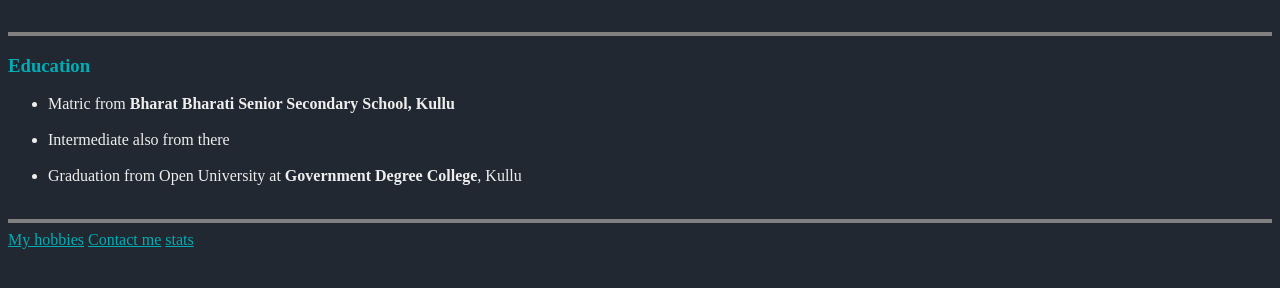
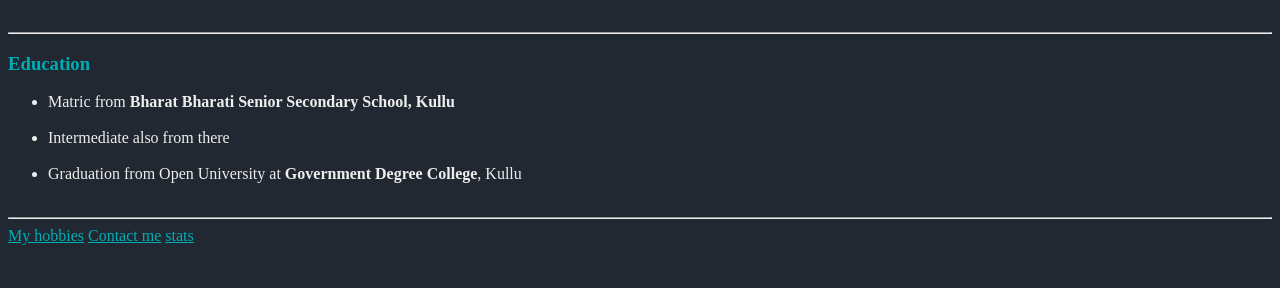
Before and after one commit to puneett333/cv, a plain HTML site: page index.html in a window 1280 px wide. Shown: the part 174-462 px from the top of the page. Drawn offline with Linux system fonts and the light colour scheme.

Commit message:
Update index.html

```diff
--- a/index.html
+++ b/index.html
@@ -24,6 +24,10 @@
         a {
             color: #00ADB5;
         }
+
+        hr {
+            color: #00ADB5;
+        }
     </style>
 </head>
 <body>
@@ -40,7 +44,7 @@
     </p></td>
     </tr>
 </table>
-    <hr size="4" noshade="30">
+    <hr>
     <h3>Education</h3>
     <p>
         <ul style="color: #EEEEEE;">
@@ -48,7 +52,7 @@
         <li>Intermediate also from there</li>  <br>
         <li>Graduation from Open University at <strong>Government Degree College</strong>, Kullu</li> <br>
         </ul>
-    <hr size="4" noshade="30">
+    <hr>
         <a href="hobbies.html">My hobbies</a>
         <a href="contact.html">Contact me</a>
         <a href="stats.html">stats</a>
```
